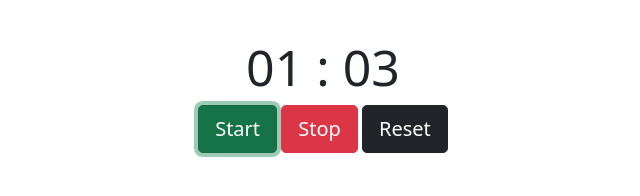
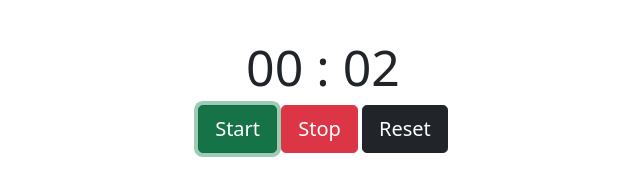
Before and after one commit to DevAndrewJ/stop-watch, a plain HTML site: page index.html in a window 1280 px wide. Both pictures are taken after a click on the button "Start". Shown: the full height of the page, 317-957 px from the left. Drawn offline with nearby package versions, Linux system fonts and the light colour scheme.

Commit message:
adding condition to the btn

```diff
--- a/index.html
+++ b/index.html
@@ -32,24 +32,22 @@
         const resetBtn = document.querySelector('[data-action="reset"]');
         const minutes  = document.querySelector('.minutes');
         const seconds  = document.querySelector('.seconds');
-        let timerCount = 56;
+        let timerCount = 00;
+        let isRunning = false;
+        let interval;
 
-       setInterval(function(){
-           timerCount++;
-
-           const numOfM = Math.floor(timerCount / 60);
-           const numOfS = timerCount % 60;
-
-           minutes.innerText = pad(numOfM);
-           seconds.innerText = pad(numOfS);
-       },1000);
 
         startTimer = ()=>{
+            if(isRunning) return;
+            isRunning = true;
+            interval = setInterval(incrementTimer, 1000);
 
         }
 
         stopTimer = () => {
-
+            if(!isRunning) return;
+            isRunning = false;
+            clearInterval(interval);
         }
 
         resetTimer = () => {
@@ -68,6 +66,18 @@
             // }
         }
 
+        incrementTimer = () => {
+
+        timerCount++;
+
+        const numOfM = Math.floor(timerCount / 60);
+        const numOfS = timerCount % 60;
+
+        minutes.innerText = pad(numOfM);
+        seconds.innerText = pad(numOfS);
+    }
+
+
 
         startBtn.addEventListener('click',startTimer);
         stopBtn.addEventListener('click',stopTimer);
```
